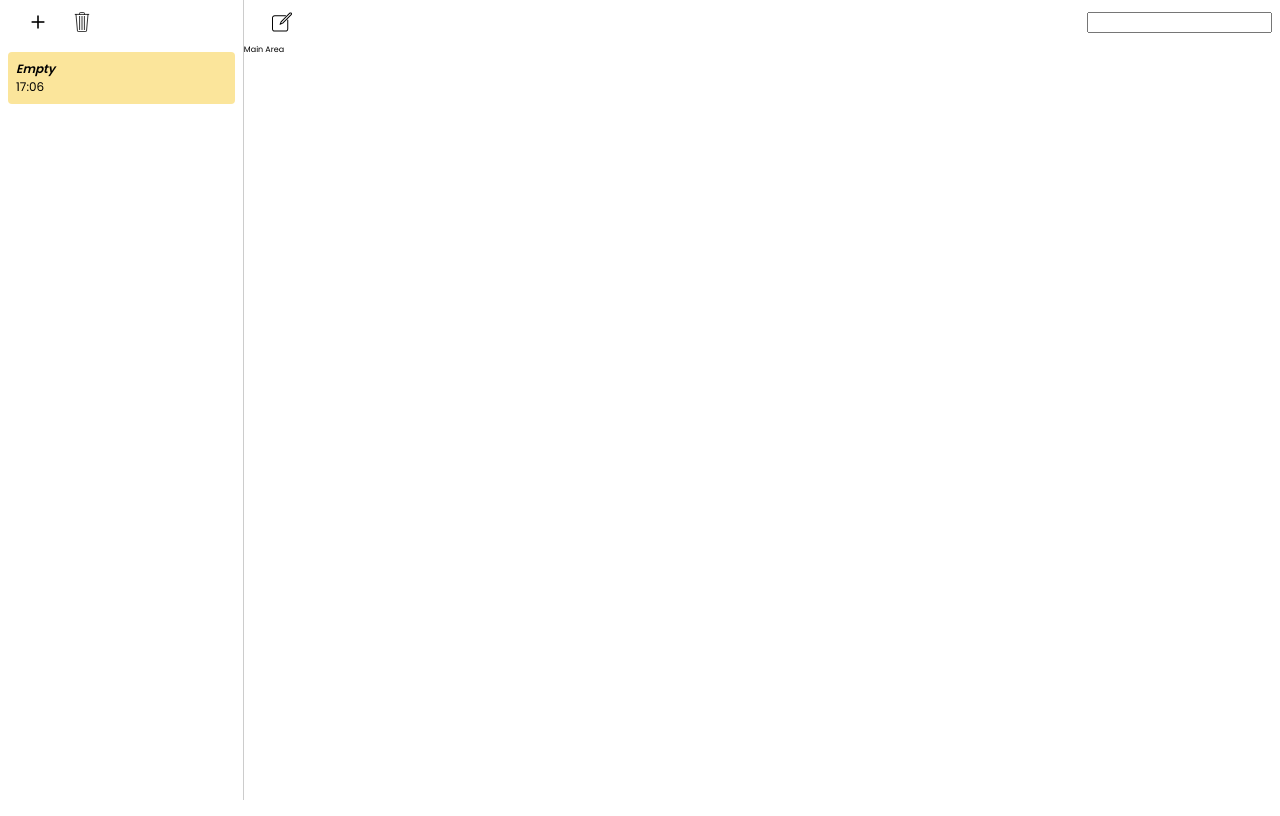
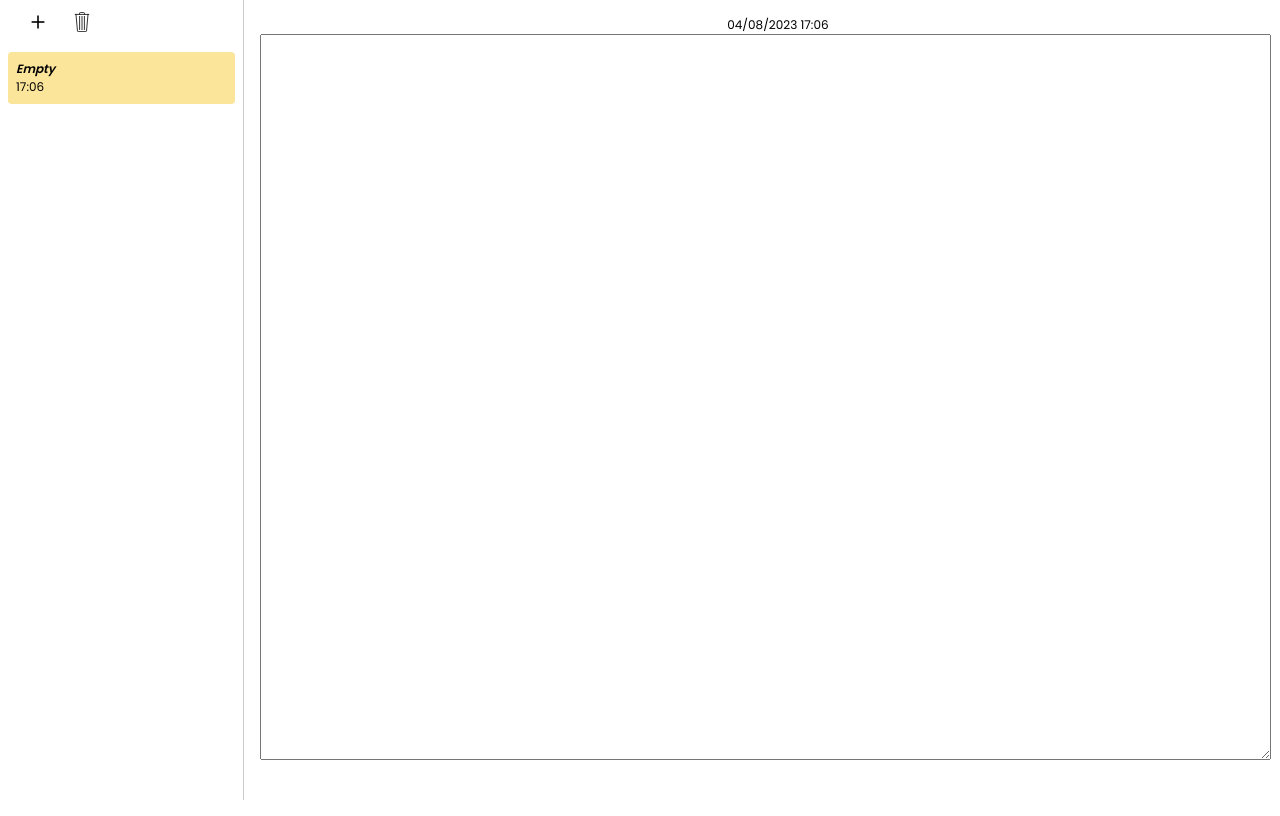
Before and after one commit to Retanaar/nuxt-3, a Nuxt app: page / in a window 1280 px wide. Both pictures are taken after a click on the element 38 px from the left and 22 px from the top of the page. Built offline with nearby package versions, Linux system fonts and the light colour scheme.

Commit message:
[feat](marketdown editor) Marketdown add marketdown editor support

```diff
--- a/components/AppSidebar.vue
+++ b/components/AppSidebar.vue
@@ -1,8 +1,8 @@
 <template>
     <div class="sidebarWrapper">
         <div v-for="note in notes" :key="note.id" class="rowElement" :class="{ selected: note.id === selected.id}" @click="() => select(note)">
-            <div class="title" :class="{ empty: !note.title}">{{ note.title || 'Empty' }}</div>
-            <div>{{ getTime(note.created) }} {{ note.description }}</div>
+            <div class="title wrap" :class="{ empty: !note.title}">{{ note.title || 'Empty' }}</div>
+            <div class="wrap">{{ getTime(note.created) }} {{ note.description }}</div>
         </div>
     </div>
 </template>
@@ -21,6 +21,11 @@
     }
 </script>
 <style>
+.wrap {
+    overflow: hidden;
+    text-overflow: ellipsis;
+    white-space: nowrap;
+}
 .sidebarWrapper {
     width: 100%;
     height: 100%;
--- a/components/MainArea.vue
+++ b/components/MainArea.vue
@@ -1,10 +1,56 @@
 <template>
-    <div>
-        Main Area
+    <div class="mainAreaContainer">
+        <div class="noteDate">{{ formatDate(selected.created) }}</div>
+        <div v-if="mode==='edit'" @input="update">
+            <textarea @input="update">{{ selected.fullText }}</textarea>
+        </div>
+        <div class="viewMode"  v-if="mode === 'view'">
+            <div v-html="marked(selected.fullText)" />
+        </div>
     </div>
 </template>
+<script setup lang="ts">
+import { ModeType } from '~/pages/index.vue';
+import { marked } from 'marked';
+import { debounce } from 'lodash-es';
 
+    interface Props {
+        mode: ModeType,
+        selected: iNote,
+        updateNote: (note: string) => void;
+    }
+
+    const { mode, selected, updateNote } = defineProps<Props>();
+    const update = debounce((e: Event) => {
+        const target = e.target as HTMLTextAreaElement
+        if (target.value) {
+            updateNote(target.value)
+        }
+    }, 200)
+    function formatDate(created: number) {
+        const date = new Date();
+        date.setTime(created);
+        return `${date.getDay().toString().padStart(2, '0')}/${date.getMonth().toString().padStart(2, '0')}/${date.getFullYear()}
+        ${date.getHours().toString().padStart(2, '0')}:${date.getMinutes().toString().padStart(2, '0')}`;
+    }
+</script>
 
 <style>
-
+    .mainAreaContainer {
+        width: 100%;
+        height: 100%;
+        margin: 2rem;
+    }
+    .mainContainer textarea {
+        width: 97%;
+        height: 90vh;
+    }
+    .viewMode {
+        display: flex;
+        flex-direction: column;
+    }
+    .noteDate {
+        font-size: 12px;
+        text-align: center;
+    }
 </style>
--- a/composables/useIndexedDB.ts
+++ b/composables/useIndexedDB.ts
@@ -1,8 +1,9 @@
 
 interface ReturnType {
-    getNotes: () => Promise<iNote[]>
+    getNotes: (searchStr: string) => Promise<iNote[]>
     saveNote: (note: iNote) => Promise<iNote>;
     removeNote: (id: number) => Promise<void>;
+    updateNote: (note: iNote, id: number) => Promise<void>;
 }
 
 async function useIndexedDB(): Promise<ReturnType>{
@@ -14,7 +15,8 @@ async function useIndexedDB(): Promise<ReturnType>{
         request.onupgradeneeded = (event) => {
             const db = (event.target as IDBOpenDBRequest).result;
             if (!db.objectStoreNames.contains('notes')) {
-            db.createObjectStore('notes', { keyPath: 'id', autoIncrement: true });
+                const objectStore = db.createObjectStore('notes', { keyPath: 'id', autoIncrement: true });
+                objectStore.createIndex('fullTextIndex', 'fullText', { unique: false });
             }
         };
 
@@ -28,7 +30,7 @@ async function useIndexedDB(): Promise<ReturnType>{
         };
         });
     }
-    function getNotes(): Promise<iNote[]> {
+    function getNotes(searchStr: string): Promise<iNote[]> {
         return new Promise<iNote[]>((resolve, reject) => {
             const tx = dbConnection.transaction('notes', 'readonly');
             const store = tx.objectStore('notes');
@@ -75,10 +77,31 @@ async function useIndexedDB(): Promise<ReturnType>{
         });
     }
 
+    function updateNote(note: Partial<iNote>, id: number): Promise<void> {
+        return new Promise<void>((resolve, reject) => {
+
+            const tx = dbConnection.transaction('notes', "readwrite");
+            const objectStore = tx.objectStore('notes');
+            const record:IDBRequest<iNote> = objectStore.get(id);
+            record.onsuccess = function(event) {
+                const record = (event.target as IDBRequest).result;
+
+                const updatedRecord = { ...record, ...note };
+                const updateRequest = objectStore.put(updatedRecord);
+
+                updateRequest.onsuccess = function() {
+                    resolve();
+                }
+
+            }
+        })
+    }
+
     return {
         getNotes,
         saveNote,
         removeNote,
+        updateNote,
     }
 }
 
--- a/nuxt.config.ts
+++ b/nuxt.config.ts
@@ -11,5 +11,6 @@ export default defineNuxtConfig({
         { rel: "stylesheet", href: "https://fonts.googleapis.com/css2?family=Roboto:wght@300;400;500;600;700;800&display=swap"},
       ]
     }
-  }
+  },
+
 })
--- a/package.json
+++ b/package.json
@@ -11,6 +11,11 @@
   },
   "devDependencies": {
     "@nuxt/devtools": "latest",
+    "@types/lodash-es": "^4.17.9",
     "nuxt": "^3.7.4"
+  },
+  "dependencies": {
+    "lodash-es": "^4.17.21",
+    "marked": "^9.0.3"
   }
 }
--- a/pages/index.vue
+++ b/pages/index.vue
@@ -15,23 +15,24 @@
         <AppSidebar v-else :notes="notes" :selected="selected" :select="select"/>
         </div>
         <div class="mainContainer">
-        <div class="controlPanel" v-if="selected">
-            <div class="buttonWrapper"><img src="~/assets/swg/edit_button.svg" alt="" /></div>
+        <div class="controlPanel" v-if="selected && mode === 'view'">
+            <div class="buttonWrapper"><img src="~/assets/swg/edit_button.svg" alt="" @click="mode = 'edit'" /></div>
             <input type="text" />
         </div>
-        <MainArea  v-if="mode === 'view'" />
+        <MainArea v-if="notes.length" :mode="mode" :selected="selected" :updateNote="updateCurrentNote" />
         </div>
     </div>
 </template>
 
 <script setup lang="ts">
-    type ModeType = "view" | "edit" | "create";
-    const { getNotes, saveNote, removeNote } = await useIndexedDB();
-    const mode: ModeType = "view"
-    const data = await getNotes();
+    export type ModeType = "view" | "edit" | "create";
+    const { getNotes, saveNote, removeNote, updateNote } = await useIndexedDB();
+    const mode = ref<ModeType>("view");
+    const searchStr = ref<string>("");
+    const data = await getNotes(searchStr);
     const notes = ref(data);
     const selected = ref(data.length ? data[0] : undefined);
-    console.log(data, data.length);
+
     async function addNote() {
         const res = await saveNote({
             title: "",
@@ -42,9 +43,25 @@
         const data = await getNotes();
         notes.value = data;
         selected.value = data[data.length - 1];
+        mode.value = "edit";
     }
     function select(note: iNote) {
         selected.value = note;
+        mode.value = "view";
+    }
+    async function updateCurrentNote(note: string) {
+        const trimNote = note.trim().split("\n");
+        const description = trimNote.slice(1).join("\n").trim().slice(0, 30);
+        const buf: Partial<iNote> = {
+            title: trimNote[0],
+            description,
+            fullText: note,
+        };
+
+        await updateNote(buf, selected.value.id);
+        const data = await getNotes();
+        notes.value = data;
+
     }
     async function removeRecord() {
         const userConfirmed = confirm("Do you really want to delete this note?");
@@ -84,6 +101,7 @@
      margin-left: 2rem;
      border: 1px solid #ffffff;
      padding:3px;
+     cursor: ponter;
 
  }
  .buttonWrapper:hover {
```
Also changed, not shown: 2 other files (tests, documents, lock files or other folders).
